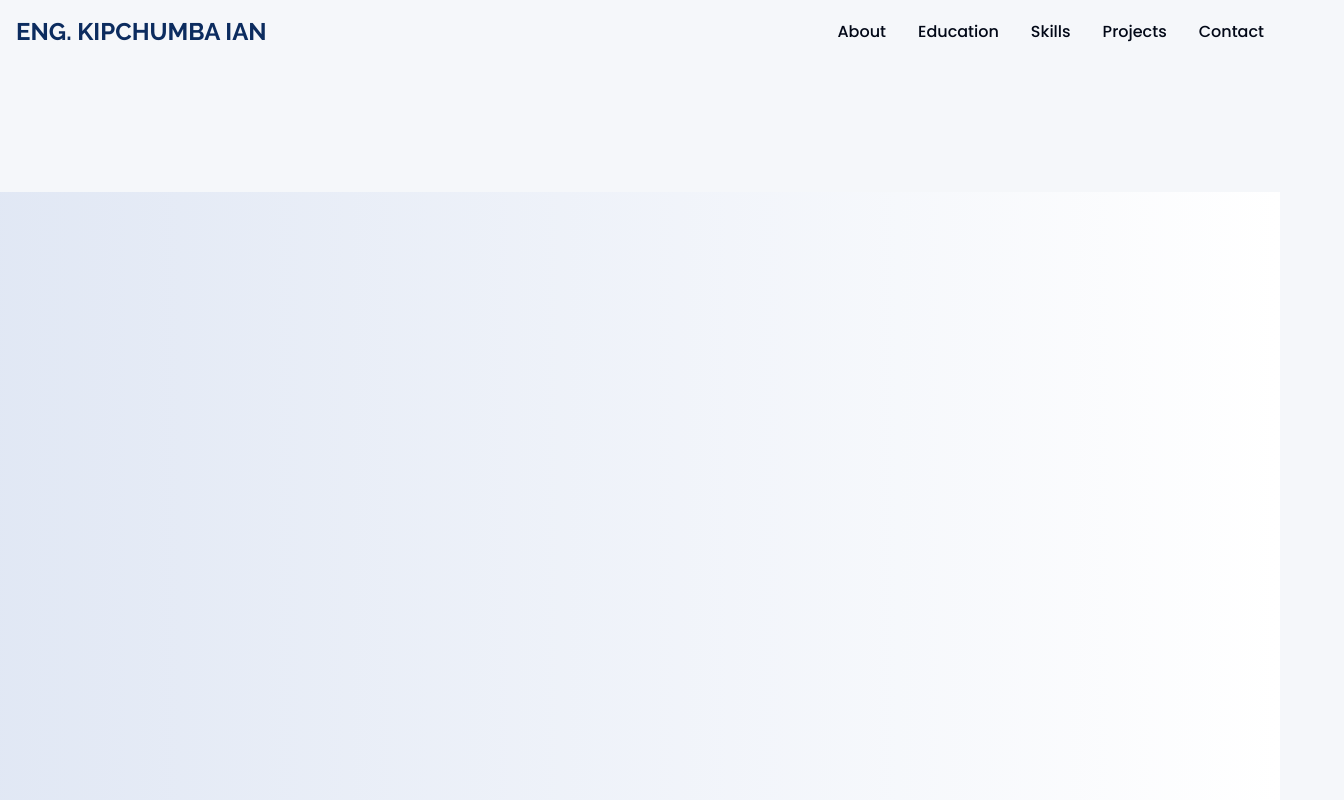
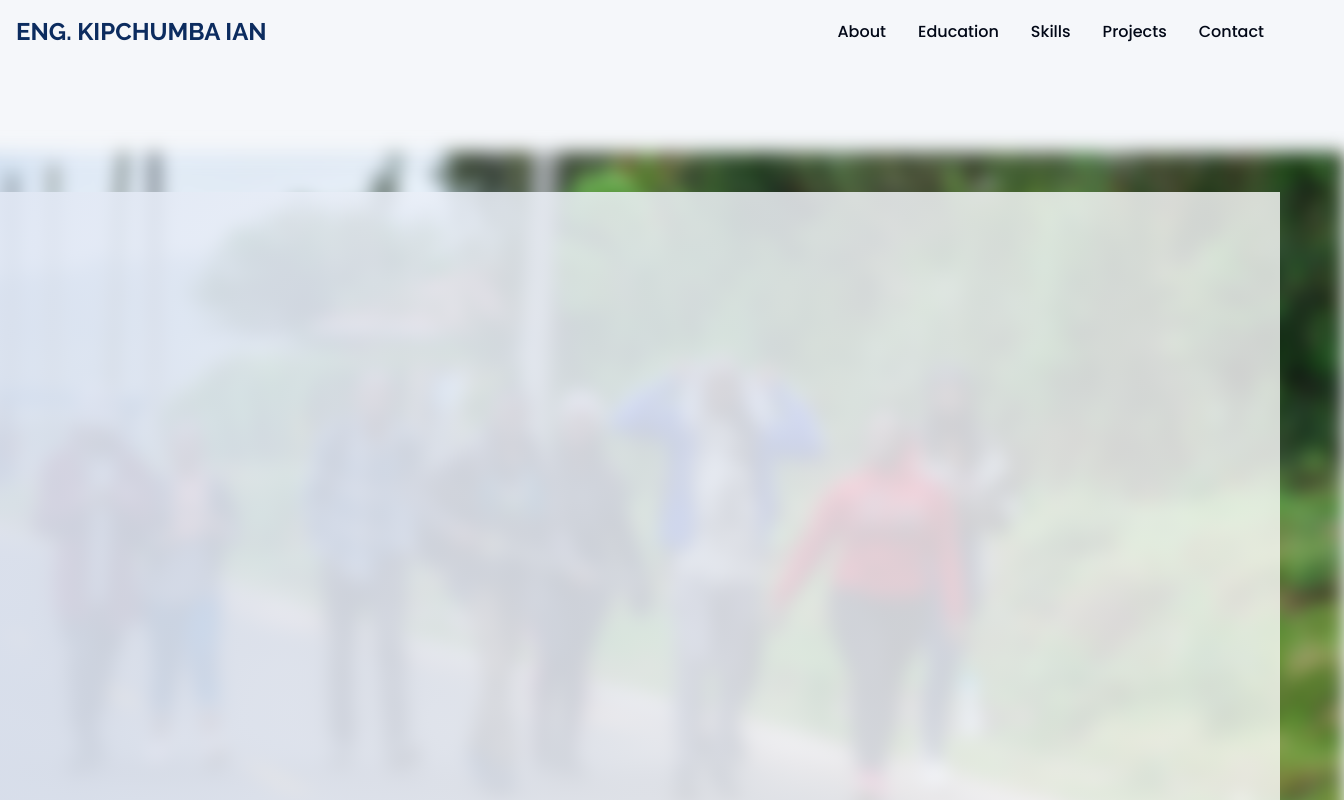
Before and after one commit to KipchumbaIan/kipchumba-ian-showcase, a React (Vite) app: page / in a window 1280 px wide. Shown: the top 800 px of the page, 1344 px wide, since content can reach past the window. Built offline with nearby package versions, Linux system fonts and the light colour scheme.

Commit message:
Fix: Add blur effect to header
Adds a blur effect to the header element.

```diff
--- a/src/components/Hero.tsx
+++ b/src/components/Hero.tsx
@@ -12,8 +12,21 @@ const Hero = () => {
   };
 
   return (
-    <section className="min-h-screen flex items-center justify-center bg-gradient-to-r from-secondary to-white py-20 pt-32">
-      <div className="container mx-auto px-4">
+    <section className="min-h-screen flex items-center justify-center py-20 pt-32 relative">
+      {/* Background Image with Blur */}
+      <div
+        className="absolute inset-0 z-0 bg-cover bg-center bg-no-repeat"
+        style={{
+          backgroundImage: 'url("/lovable-uploads/65e83e35-6507-48c0-b2b8-36e53e26fdd4.png")',
+          filter: 'blur(8px)',
+          transform: 'scale(1.1)', // Scale slightly to avoid blur edges
+        }}
+      ></div>
+
+      {/* Gradient Overlay */}
+      <div className="absolute inset-0 z-0 bg-gradient-to-r from-secondary/90 to-white/80"></div>
+
+      <div className="container mx-auto px-4 relative z-10">
         <div className="max-w-4xl mx-auto text-center">
           <h1 className="text-4xl md:text-6xl font-bold mb-6 text-primary slide-in">
             ENG. KIPCHUMBA IAN
```
Also changed, not shown: public/lovable-uploads/65e83e35-6507-48c0-b2b8-36e53e26fdd4.png (added).
